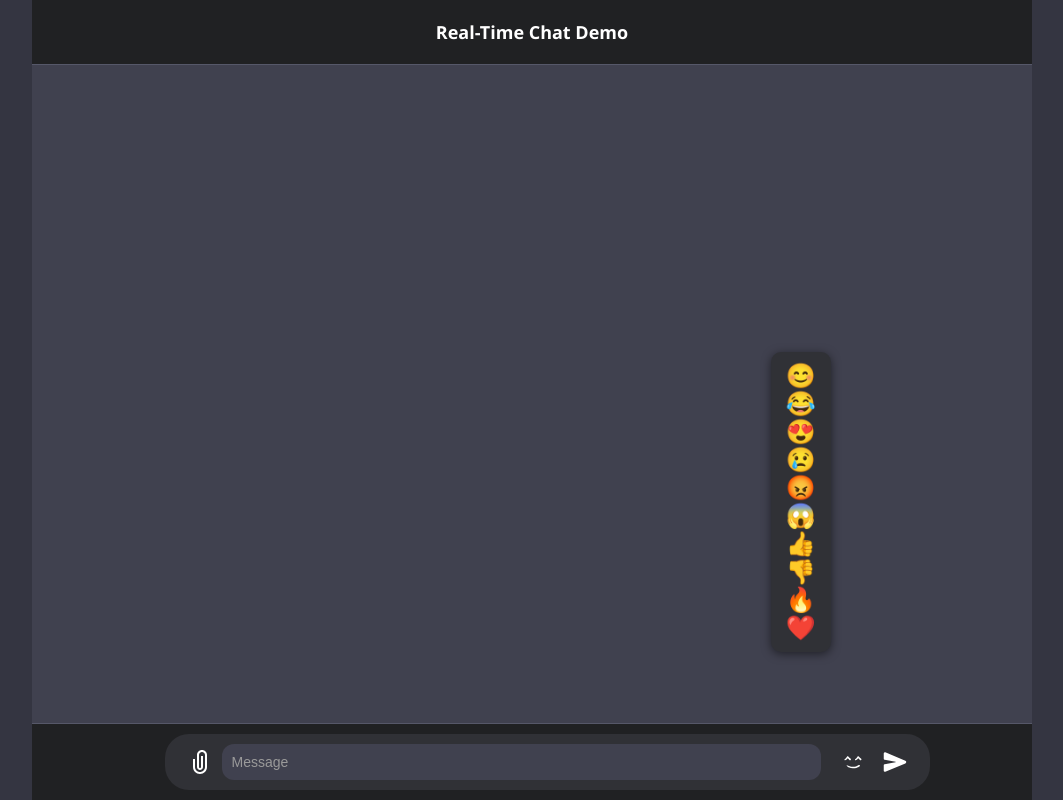
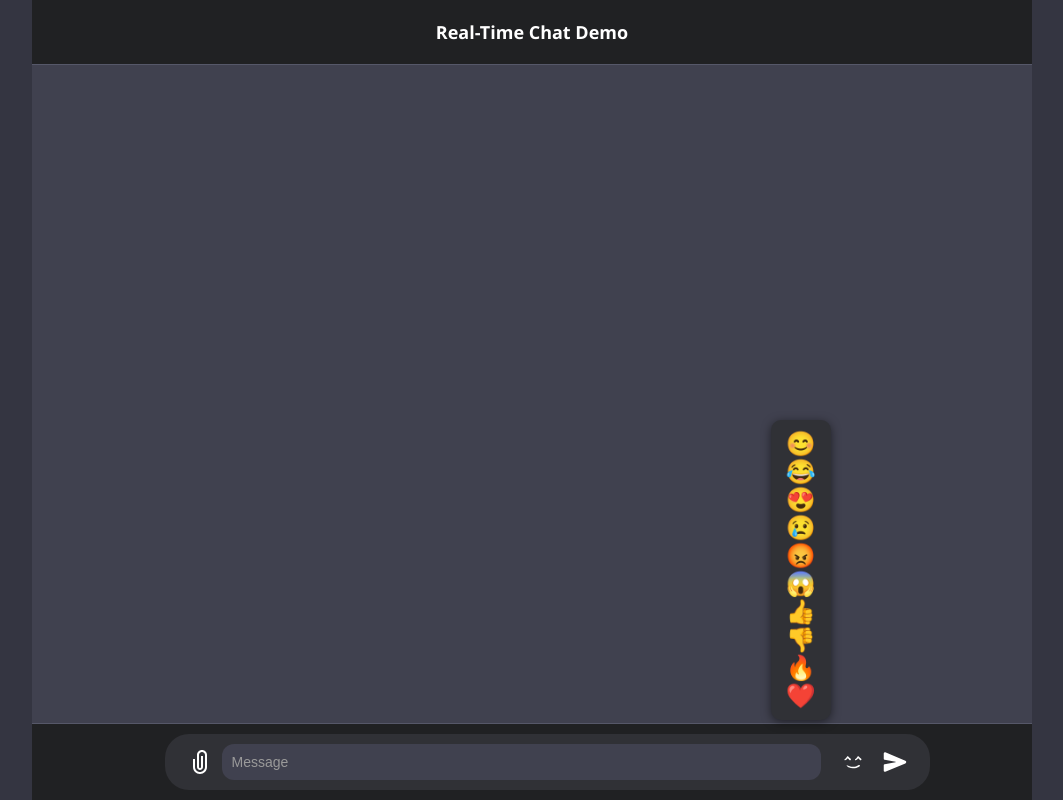
Before and after one commit to spirosdomen99/Real-Time-Chat-Application, a website: page public/index.html in a window 1280 px wide. Both pictures are taken after a click on the button 960 px from the left and 762 px from the top of the page. Shown: the whole page, without its empty margins (108-1171 px from the left). Drawn offline with nearby package versions, Linux system fonts and the light colour scheme; no server answers.

Commit message:
Update styles.css

```diff
--- a/public/styles.css
+++ b/public/styles.css
@@ -101,7 +101,7 @@ button:hover img {
 .emoji-picker {
     display: none; /* Initially hidden */
     position: absolute;
-    bottom: 18.5%;
+    bottom: 10%;
     left: 71%; /* Align it with the center of the emoji button */
     transform: translateX(-50%); /* Center it properly */
     background-color: #303136;
```
